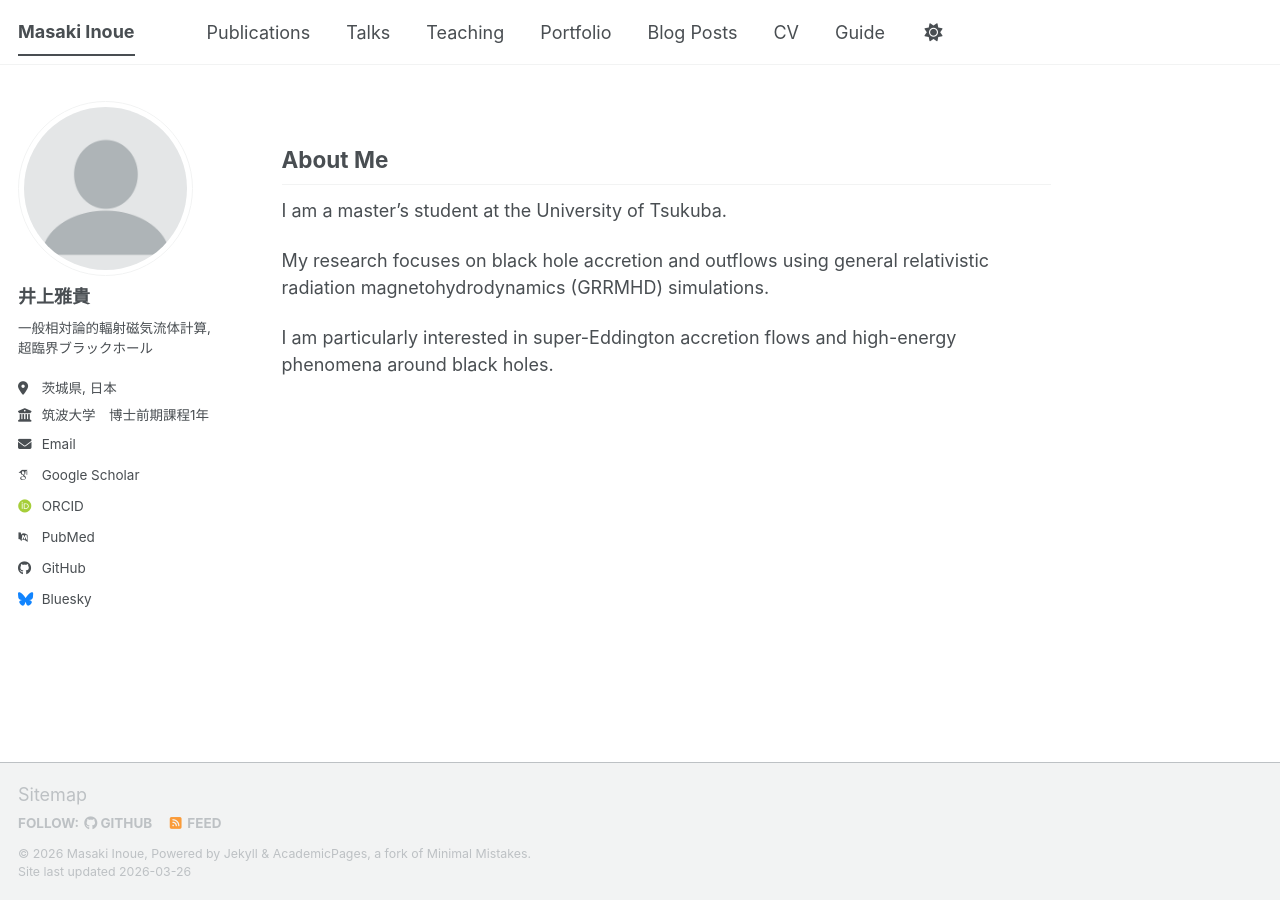
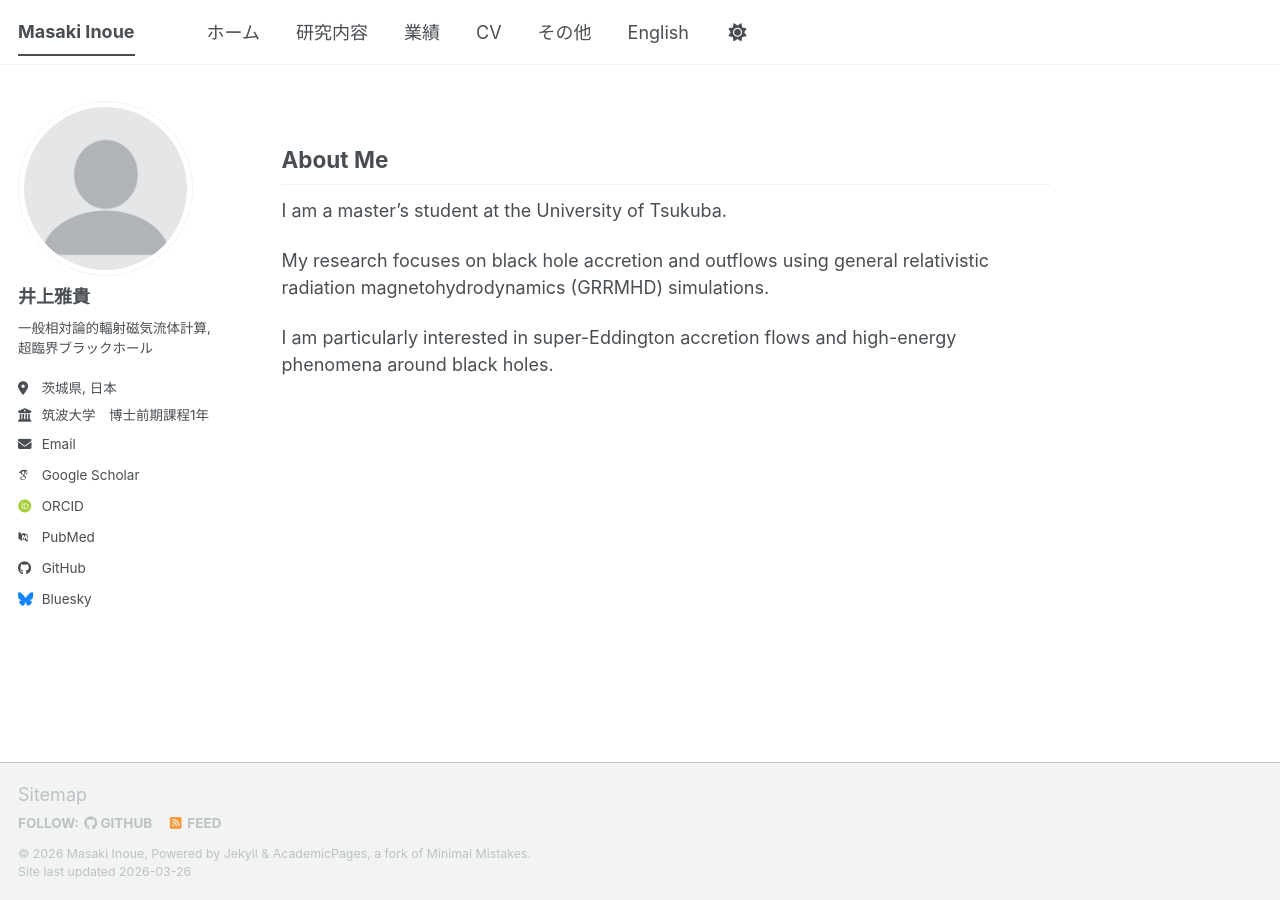
Before and after one commit to Masaki206/Masaki206.github.io, a Jekyll site: the page built from index.md, in a window 1280 px wide. Built offline with Jekyll 4.4.1, drawn with Linux system fonts in a browser that asks for light colours; some web fonts are replaced; a script bundle is joined from its source files by our own code; library files that are not in the unit come from our copies.

Commit message:
Update navigation.yml

```diff
--- a/_data/navigation.yml
+++ b/_data/navigation.yml
@@ -8,26 +8,26 @@
 #      Markdown formatted page while the second is generated using JSON.
 
 main:
-  - title: "Publications"
+  - title: "ホーム"
+    url: /
+
+  - title: "研究内容"
+    url: /research/
+
+  - title: "業績"
     url: /publications/
-
-  - title: "Talks"
-    url: /talks/
-
-  - title: "Teaching"
-    url: /teaching/
-
-  - title: "Portfolio"
-    url: /portfolio/
-
-  - title: "Blog Posts"
-    url: /year-archive/
 
   - title: "CV"
     url: /cv/
 
+  - title: "その他"
+    url: /other/
+
+  - title: "English"
+    url: /en/
+
   # - title: "CV"
   #   url: /cv-json/
 
-  - title: "Guide"
-    url: /markdown/
+  # - title: "Guide"
+  #   url: /markdown/
```
